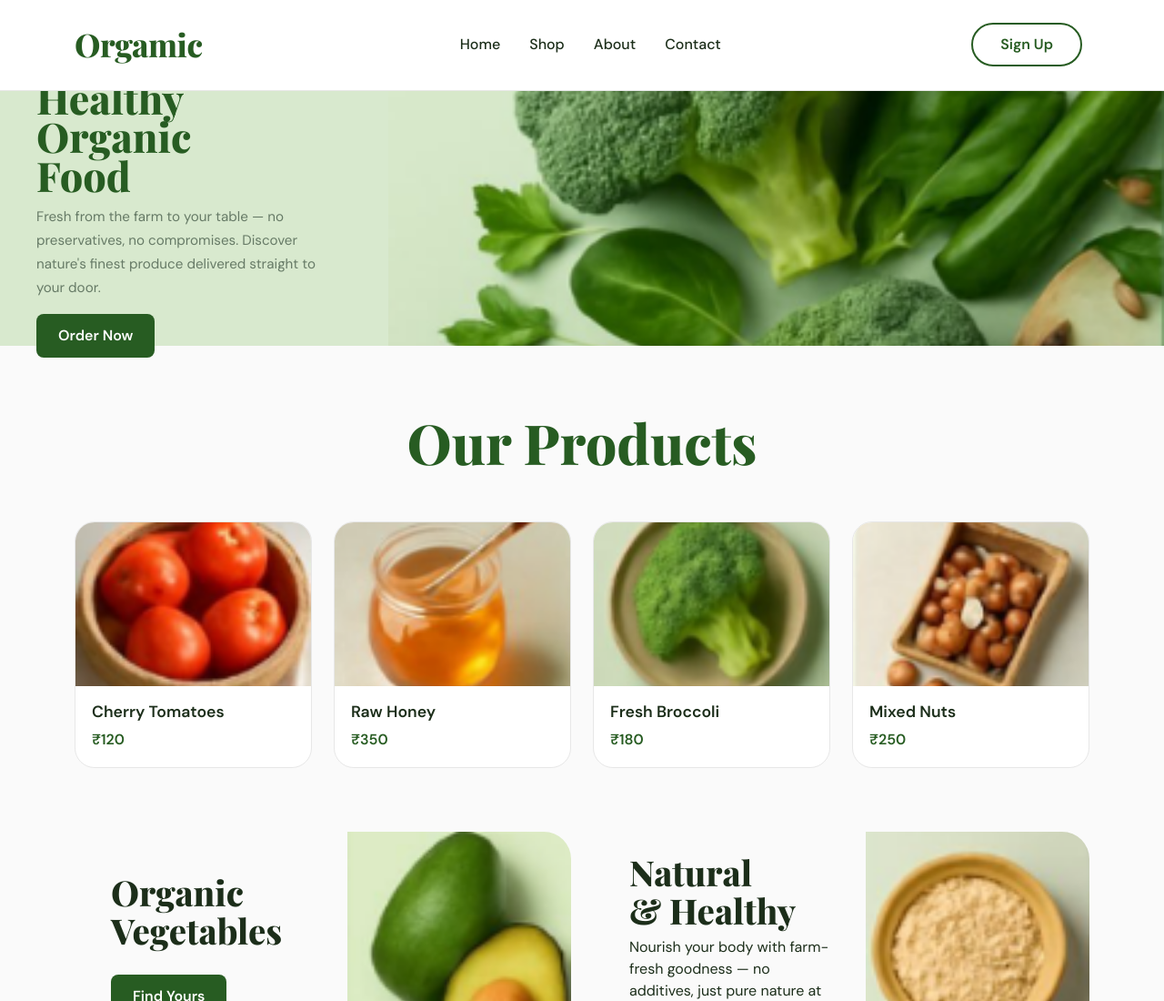
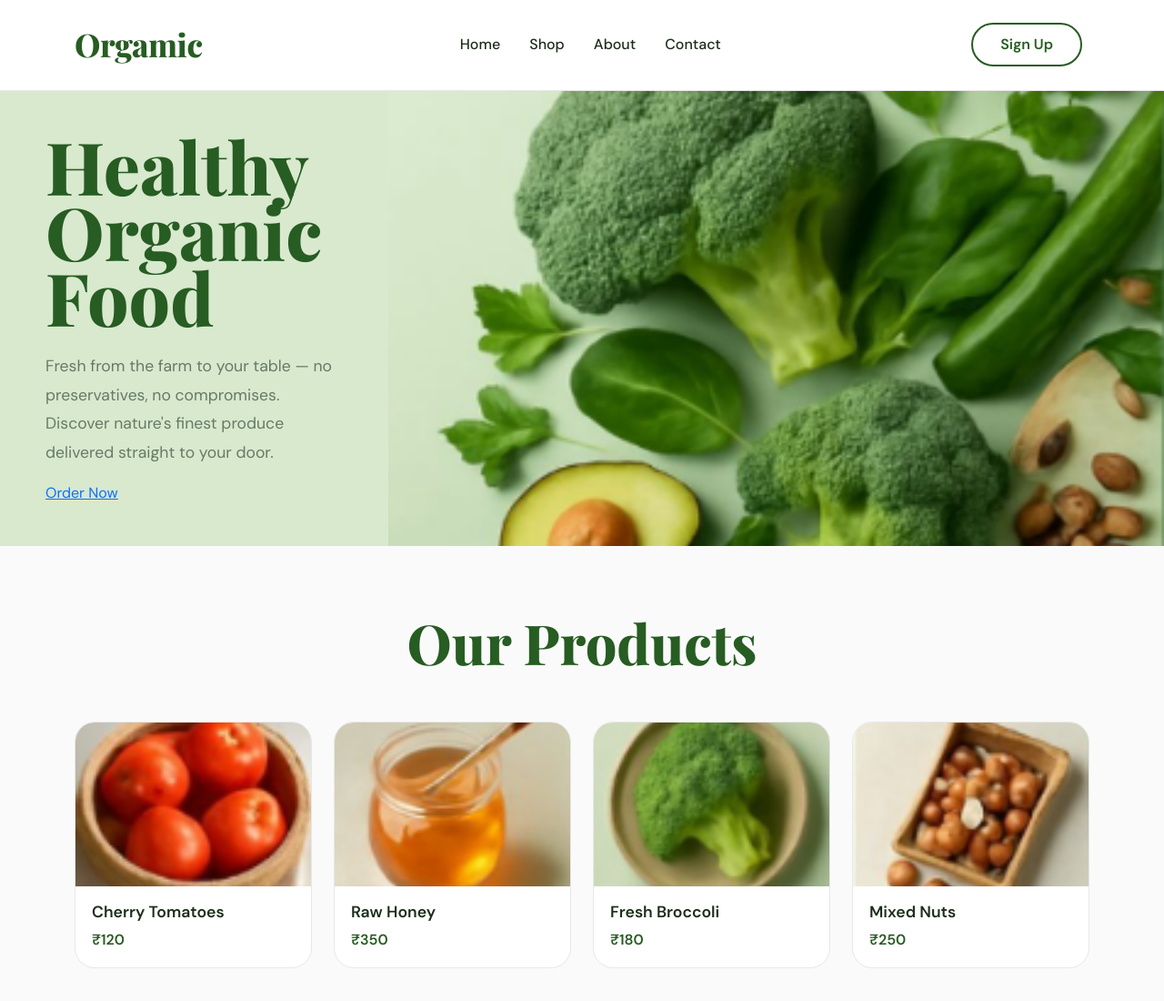
Before and after one commit to shivanianil8/organic-food-ui, a plain HTML site: page index.html in a window 1280 px wide. Shown: the top 1100 px of the page at 91% size. Drawn offline with nearby package versions, Linux system fonts and the light colour scheme.

Commit message:
Hero section corrected

```diff
--- a/style.css
+++ b/style.css
@@ -73,49 +73,36 @@ body {
 }
 
 .hero .row{
-    min-height: 280px;
+    min-height: 500px;
 }
 
 .hero-text{
-    height: 280px;
-    padding: 25px 40px;
-    display:flex;
-    flex-direction:column;
-    justify-content:center;
+    padding: 50px;
+    height: 500px;
+    display: flex;
+    flex-direction: column;
+    justify-content: center;
 }
 
 .hero h1{
     font-family:'Playfair Display',serif;
-    font-size:2.8rem;
-    line-height:0.95;
-    font-weight:800;
-    color:var(--green-dark);
-    margin-bottom:12px;
+    font-size: 5rem;
+    line-height: 0.9;
+    font-weight: 800;
+    color: var(--green-dark);
+    margin-bottom: 25px;
 }
 
 .hero p{
-    font-size:0.95rem;
-    line-height:1.7;
-    color:var(--muted);
-    max-width:320px;
-    margin-bottom:0;
-}
-
-.btn-hero{
-    display:inline-block;
-    width:fit-content;
-    margin-top:15px;
-    background:var(--green-dark);
-    color:white;
-    text-decoration:none;
-    padding:12px 24px;
-    border-radius:8px;
-    font-weight:600;
+    font-size: 1.1rem;
+    line-height: 1.8;
+    color: var(--muted);
+    max-width: 450px;
 }
 
 .hero-img-col{
-    height:280px;
-    overflow:hidden;
+    height: 500px;
+    overflow: hidden;
 }
 
 .hero-img-col img{
```
